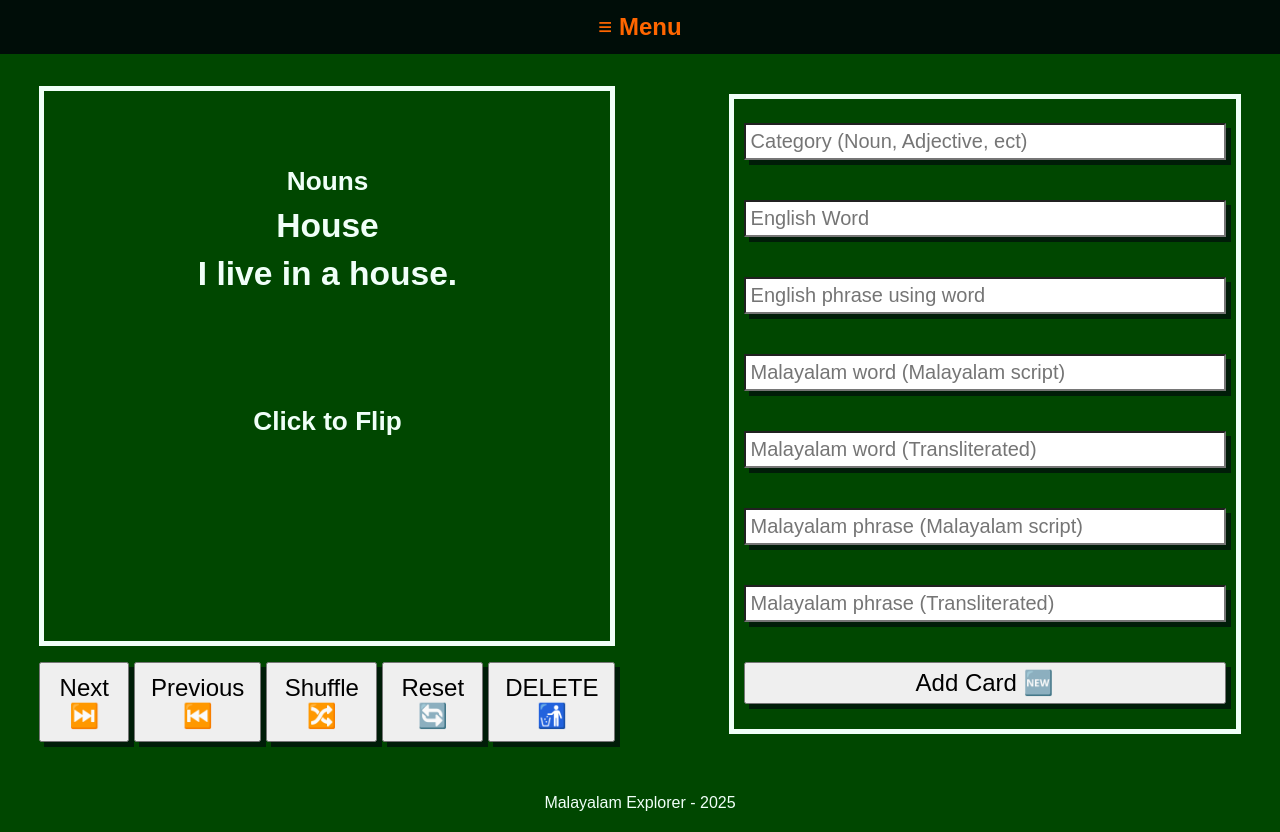
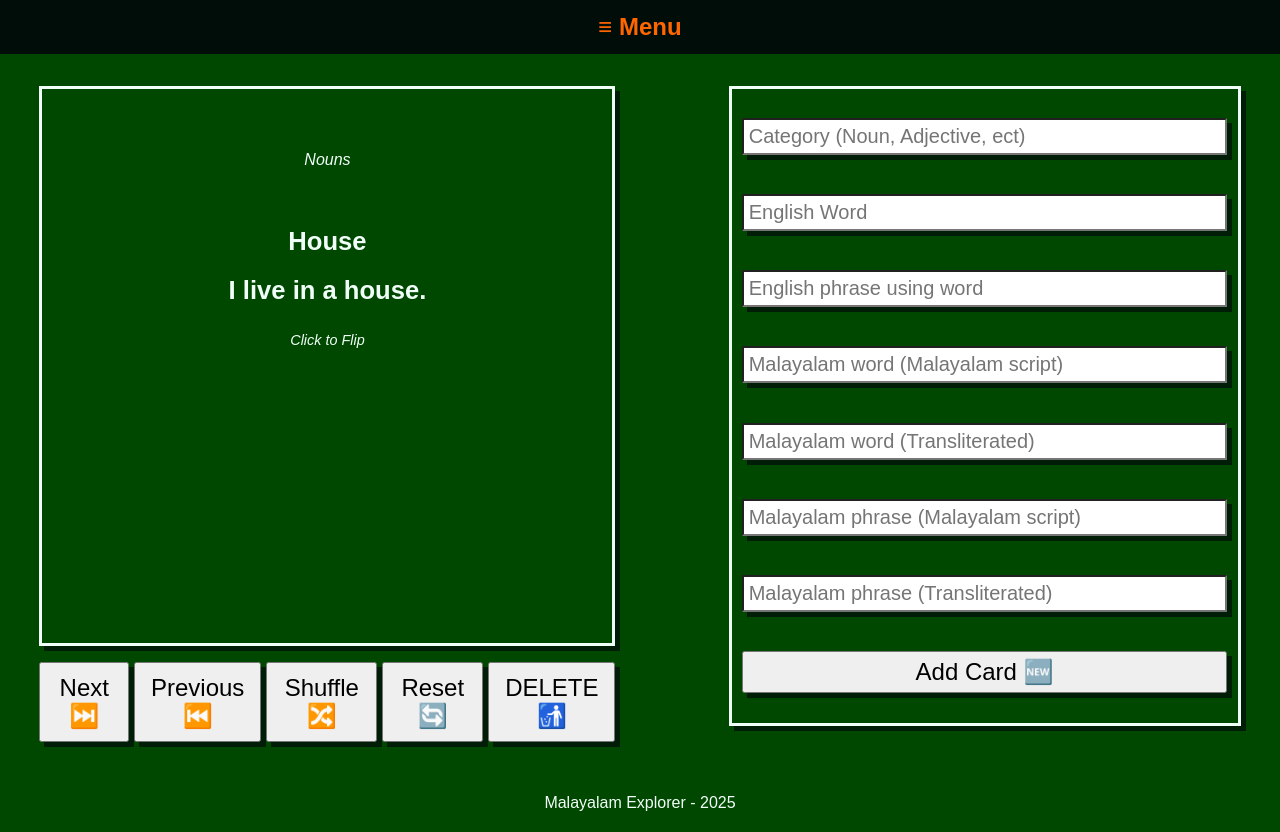
Before and after one commit to wslider/malayalam-explorer, a website with bundled scripts: page public/flashcards.html in a window 1280 px wide. Built offline with nearby package versions, Linux system fonts and the light colour scheme; no server answers.

Commit message:
css polish for flashcards

```diff
--- a/public/css/flashcards.css
+++ b/public/css/flashcards.css
@@ -74,22 +74,52 @@
     }
 
     .cardContainer {
-      height: 50vh;
+      min-height: 50vh;
+      max-height: fit-content;
       width: 95vw;
-      margin: 10px;
-      border: 5px solid var(--mountainFog);
+      margin-top: 3vh;
+      border: 3px solid var(--mountainFog);
+      box-shadow: 5px 5px var(--keralaShade);
       box-sizing: border-box;
       text-align: center;
       cursor: pointer;
     }
 
+    .cardContainer#engCardContent {
+      padding-top: 7vh;
+    }
+
+    .cardContainer#engCardContent *:nth-child(2) {
+      margin-top: 7vh;
+    }
+
+
     .cardItem {
-      margin-top: 10px;
-      margin-bottom: 10px;
+      margin-top: 20px;
+      margin-bottom: 20px;
+      margin-left: 4vw;
+      margin-right: 4vw;
+    }
+
+    .engCardItem {
+      font-size: 1.4rem;
+    }
+
+    .malCardItem {
+      font-size: 1.2rem;
     }
 
     .cardItem.top{
-      margin-top: 75px;
+      margin-top: 40px;
+    }
+
+    .cardItem#category {
+      font-size: 1rem;
+    }
+
+    i.cardItem {
+      font-size: 0.9rem;
+      margin-top: 20vh;
     }
 
     .cardButtons {
@@ -104,9 +134,9 @@
       display: flex;
       flex-direction: column;
       justify-content: space-evenly;
-      gap: 5px;
       width: 95vw;
-      border: solid var(--mountainFog) 5px;
+      border: solid var(--mountainFog) 3px;
+      box-shadow: 5px 5px var(--keralaShade);
     }
 
       .cardButtons > button {
@@ -143,6 +173,20 @@
     .cardContainer {
       font-size: 1.4rem;
     }
+
+      .engCardItem {
+        font-size: 1.6rem;
+      }
+
+      .malCardItem {
+        font-size: 1.3rem;
+      }
+
+    .cardContainer *:last-child{
+        margin-top: 7vh;
+        margin-bottom: 3vh;
+      }
+
     .cardButtons {
       grid-area: cardButtons;
       display: flex;
@@ -185,10 +229,13 @@
       grid-template-rows: auto auto;
       box-sizing: border-box;
       margin: 4vh;
+
+      align-items: flex-start; /*fixes cascading style issue causeing containers to not be aligned properly*/
     }
     .cardContainer {
       grid-area: card;
-      height: 70vh;
+      min-height: 70vh;
+      max-height: fit-content;
       max-width: 45vw;
       box-sizing: border-box;
       margin-right: 3.5vw;
@@ -196,8 +243,14 @@
       margin-bottom: 0;
       margin-left: 0;
     }
+
+      .cardContainer#malCardContent *:nth-child(2){
+        margin-bottom: 7vh; /* gap between word and phrase on Malayalam side in desktop*/
+      }
+
       .cardContainer *:last-child{
-        margin-top: 20%;
+        margin-top: 7vh;
+        margin-bottom: 3vh;
       }
 
     .cardButtons {
@@ -221,6 +274,7 @@
       margin-left: 3.5vw;
       box-sizing: border-box;
       font-size: 2rem;
+      margin-top: 0;
     }
 
   }
--- a/public/flashcards.html
+++ b/public/flashcards.html
@@ -20,18 +20,18 @@
     <main class="mainContainer" id="card">
 
         <div class="cardContainer" id="engCardContent">
-                <h3 class="cardItem top" id="category">Category</h2>
-                <h2 class="cardItem" id="english">English Word</h2>
-                <h2 class="cardItem" id="engExample">English Example</h2>
-                <h3 class="cardItem">Click to Flip</h3>
+                <i class="cardItem top engCardItem" id="category">Category</i>
+                <h2 class="cardItem engCardItem" id="english">English Word</h2>
+                <h2 class="cardItem engCardItem" id="engExample">English Example</h2>
+                <i class="cardItem engCardItem">Click to Flip</i>
         </div>
 
         <div class="cardContainer" id="malCardContent">
-                <h3 class="cardItem top" id="malayalam">മലയാളം</h2>
-                <h2 class="cardItem" id="translit">Transliteration</h2>
-                <h2 class="cardItem" id="malExample">Malayalam Example</h2>
-                <h2 class="cardItem" id="malExampleTranslit">Example Transliteration</h2>
-                <h3 class="cardItem">Click to Flip Back</h3>
+                <h3 class="cardItem top malCardItem" id="malayalam">മലയാളം</h2>
+                <h2 class="cardItem malCardItem" id="translit">Transliteration</h2>
+                <h2 class="cardItem malCardItem" id="malExample">Malayalam Example</h2>
+                <h2 class="cardItem malCardItem" id="malExampleTranslit">Example Transliteration</h2>
+                <i class="cardItem malCardItem">Click to Flip Back</i>
         </div>
 
         <div class="cardButtons" id="cardButtons">
```
